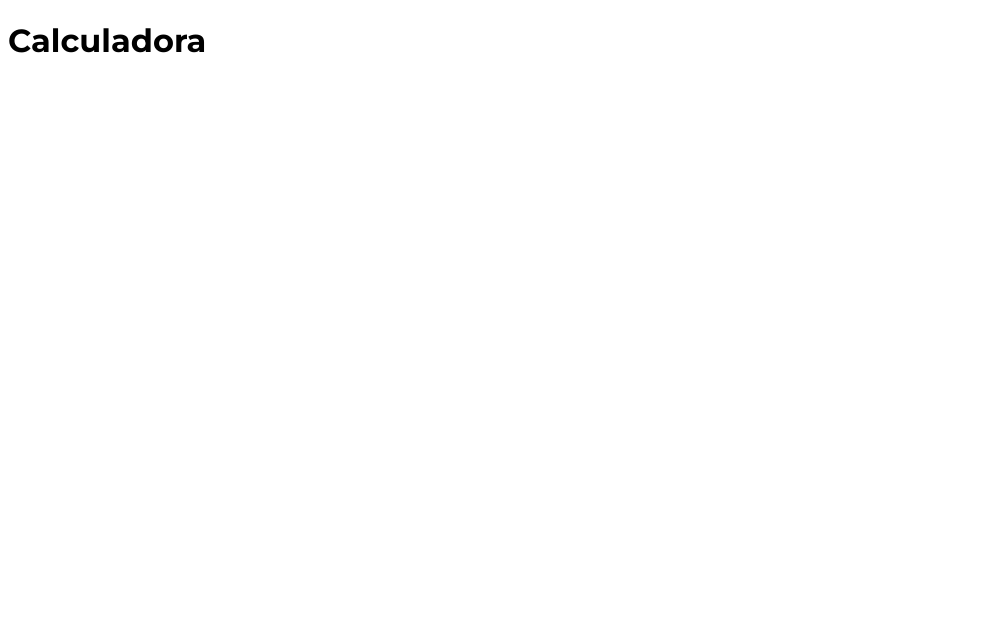
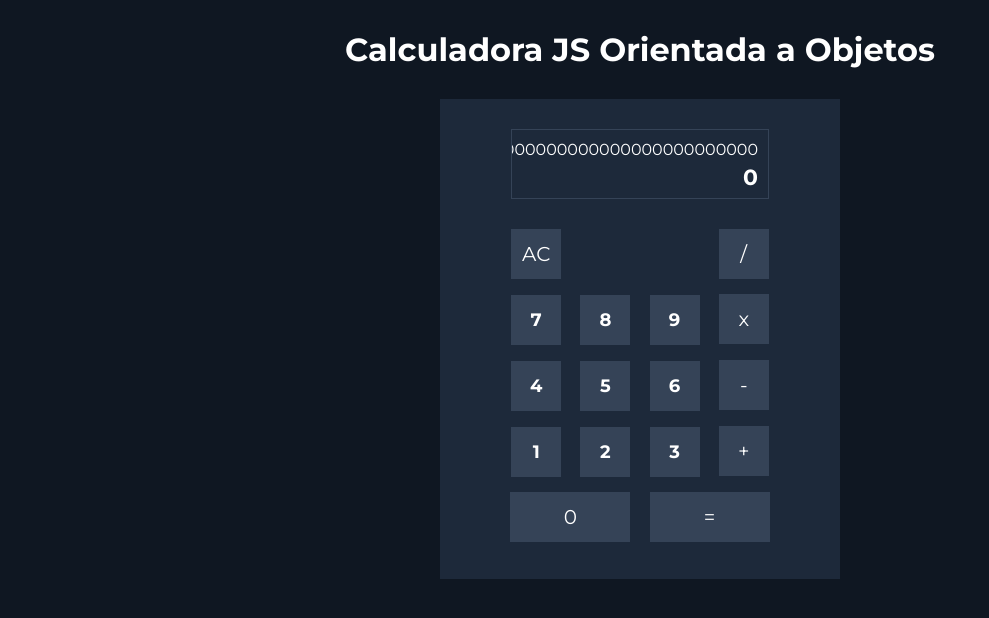
Before and after one commit to tnncodes/hora-de-codar-oop-js, a plain HTML site: page calculadora/index.html in a window 1280 px wide. Shown: the whole page, without its empty margins (0-989 px from the left). Drawn offline with Linux system fonts and the light colour scheme.

Commit message:
calculadora: html e css

```diff
--- a/calculadora/css/styles.css
+++ b/calculadora/css/styles.css
@@ -1,3 +1,97 @@
+/* geral */
+body, h1, p, span {
+  margin: 0;
+  font-family: Montserrat;
+}
+
 body {
-  font-family: 'Montserrat', sans-serif;
+  background-color: #0F1722;
 }
+
+h1 {
+  text-align: center;
+  margin: 30px 0;
+  color: #FFF;
+}
+
+/* calculadora */
+#calculator {
+  background-color: #1D293A;
+  width: 400px;
+  height: 400px;
+  margin-left: auto;
+  margin-right: auto;
+  padding-top: 30px;
+  padding-bottom: 50px;
+}
+
+#screen-container {
+  margin-left: auto;
+  margin-right: auto;
+  margin-bottom: 30px;
+  padding: 10px;
+  width: 258px;
+  height: 70px;
+  border: 1px solid #354357;
+  text-align: right;
+  box-sizing: border-box;
+  overflow: hidden;
+  white-space: nowrap;
+}
+
+#upper-number, #result-number {
+  float: right;
+  color: #FFF;
+}
+
+#result-number {
+  font-weight: bold;
+  margin-top: 5px;
+  font-size: 22px;
+  clear: both;
+}
+
+.btn-container {
+  position: relative;
+  margin-left: auto;
+  margin-right: auto;
+  width: 300px;
+  text-align: center;
+  margin-bottom: 15px;
+}
+
+.btn {
+  width: 50px;
+  height: 50px;
+  margin: 0 7.5px;
+  line-height: 50px;
+  text-align: center;
+  color: #FFF;
+  background-color: #354357;
+  font-weight: bold;
+  font-size: 18px;
+  display: inline-block;
+  cursor: pointer;
+}
+
+.btn:hover {
+  background-color: #6c63ff;
+}
+
+#ac-btn {
+  margin-left: -200px;
+}
+
+#division-btn {
+  position: absolute;
+  right: 14px;
+}
+
+#zero-btn, #equals-btn {
+  width: 120px;
+}
+
+#ac-btn, #division-btn, #multiplication-btn, #minus-btn, #plus-btn, #equals-btn, #dot-btn, #zero-btn {
+  font-weight: 300;
+  font-size: 20px;
+}
--- a/calculadora/index.html
+++ b/calculadora/index.html
@@ -4,14 +4,52 @@
   <meta charset="UTF-8">
   <meta http-equiv="X-UA-Compatible" content="IE=edge">
   <meta name="viewport" content="width=device-width, initial-scale=1.0">
-  <title>Calculadora</title>
-  <link rel="preconnect" href="https://fonts.googleapis.com">
-  <link rel="preconnect" href="https://fonts.gstatic.com" crossorigin>
+  <title>Calculadora JS Orientada a Objetos</title>
   <link href="https://fonts.googleapis.com/css2?family=Montserrat:wght@400;700&display=swap" rel="stylesheet">
   <link rel="stylesheet" href="css/styles.css">
 </head>
 <body>
-  <h1>Calculadora</h1>
+  <h1>Calculadora JS Orientada a Objetos</h1>
+  <div id="calculator">
+    <div id="screen-container">
+      <div id="upper-number">00000000000000000000000000000000000000</div>
+      <div id="result-number">0</div>
+    </div>
+
+    <div id="buttons-container">
+      <div class="btn-container">
+        <div class="btn" id="ac-btn">AC</div>
+        <div class="btn" id="division-btn">/</div>
+      </div>
+
+      <div class="btn-container">
+        <div class="btn">7</div>
+        <div class="btn">8</div>
+        <div class="btn">9</div>
+        <div class="btn" id="multiplication-btn">x</div>
+      </div>
+
+      <div class="btn-container">
+        <div class="btn">4</div>
+        <div class="btn">5</div>
+        <div class="btn">6</div>
+        <div class="btn" id="minus-btn">-</div>
+      </div>
+
+      <div class="btn-container">
+        <div class="btn">1</div>
+        <div class="btn">2</div>
+        <div class="btn">3</div>
+        <div class="btn" id="plus-btn">+</div>
+      </div>
+
+      <div class="btn-container">
+        <div class="btn" id="zero-btn">0</div>
+        <div class="btn" id="equals-btn">=</div>
+      </div>
+    </div>
+  </div>
+
   <script src="js/scripts.js"></script>
 </body>
 </html>
```
